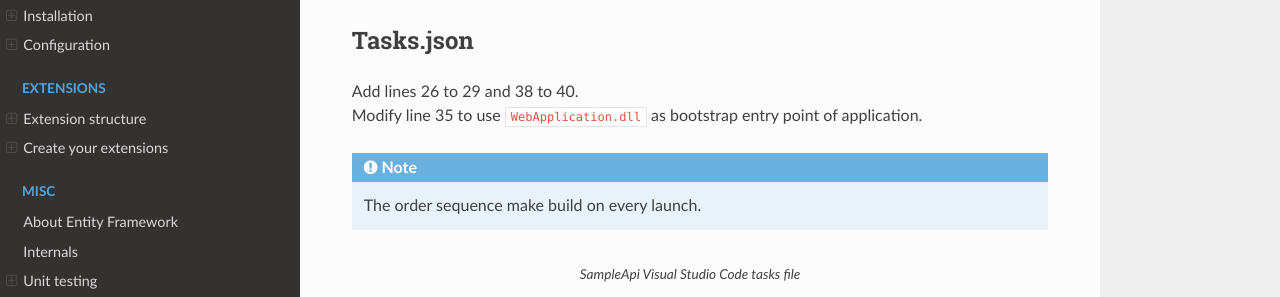
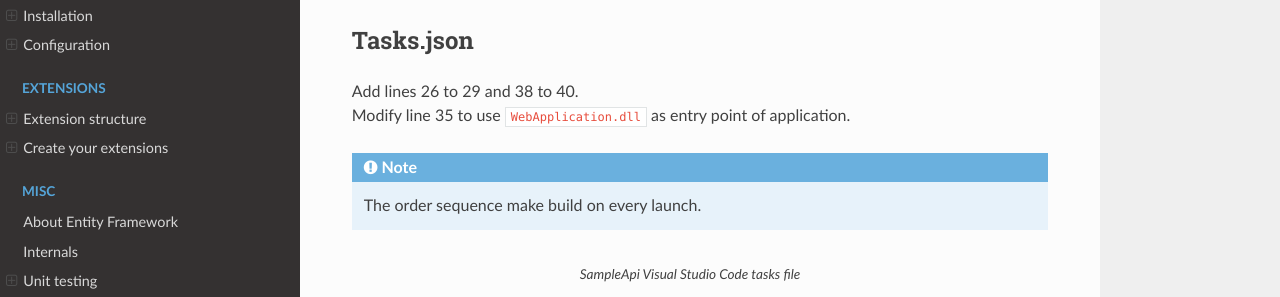
Before and after one commit to SOFTINUX/Base_Doc, a Sphinx documentation site: the page built from source/implement_your_extension/base_as_dependency/configure_vscode.rst, in a window 1280 px wide and 900 px high. Shown: the part 136-433 px from the top of the window. Built offline with Sphinx 7.4.7 and the Read the Docs theme 2.0.0, drawn with Linux system fonts in a browser that asks for light colours.

Commit message:
Remove bard word.

```diff
--- a/source/implement_your_extension/base_as_dependency/configure_vscode.rst
+++ b/source/implement_your_extension/base_as_dependency/configure_vscode.rst
@@ -4,7 +4,7 @@ Visual Studio Code Configuration
 Tasks.json
 ^^^^^^^^^^
 | Add lines 26 to 29 and 38 to 40.
-| Modify line 35 to use :code:`WebApplication.dll` as bootstrap entry point of application.
+| Modify line 35 to use :code:`WebApplication.dll` as entry point of application.
 
 .. note::
    The order sequence make build on every launch.
```
